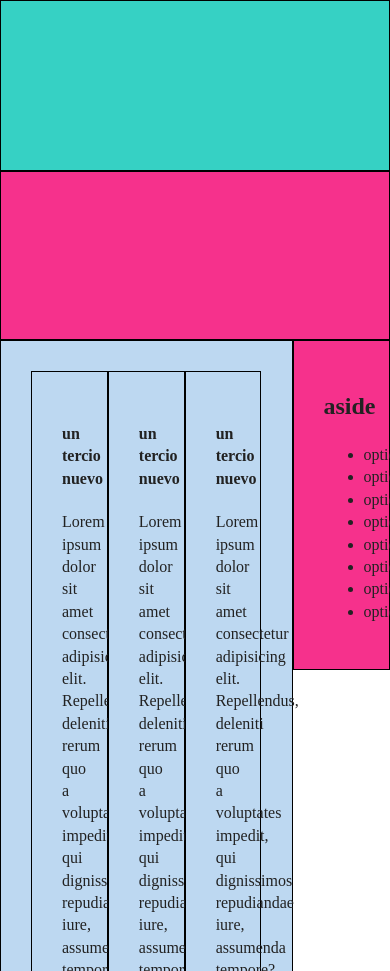
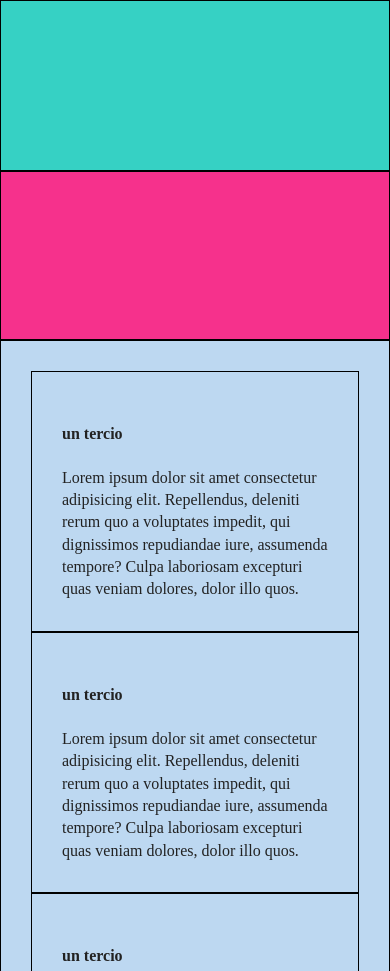
Before and after one commit to EmberVoid/gittest, a website: page index.html in a window 390 px wide. Shown: the top 971 px of the page. Drawn offline with nearby package versions, Linux system fonts and the light colour scheme.

Commit message:
Custom Queries

```diff
--- a/css/main.css
+++ b/css/main.css
@@ -108,9 +108,8 @@ textarea {
       background-color: var(--primary);
     }
 
-    p{
+    p {
       margin: 0;
-      width: 50%;
     }
 
     nav div div{
@@ -138,6 +137,11 @@ textarea {
 
     aside{
         background-color: var(--highlight);
+        text-align: center;
+    }
+
+    aside ul {
+        list-style-position: inside;
     }
 
     .border{
@@ -147,8 +151,8 @@ textarea {
 
     /*Queries*/
     .col {
+        float: left;
         padding: 30px;
-        float: left;
       }
 
       .col6 {
@@ -167,6 +171,13 @@ textarea {
         width: 75%;
       }
 
+      /* Media queries */
+      @media (max-width: 1200px) {
+          .col {
+              float: none;
+              width: 100%;
+            }
+        }
 
 
 
--- a/index.html
+++ b/index.html
@@ -39,21 +39,21 @@
         <div class="col col9 border">
           <div class="clearfix">
             <div class="col col4 border">
-              <h4>un tercio nuevo</h4>
+              <h4>un tercio</h4>
               <p>Lorem ipsum dolor sit amet consectetur adipisicing elit. Repellendus, deleniti rerum quo a voluptates impedit,
                 qui dignissimos repudiandae iure, assumenda tempore? Culpa laboriosam excepturi quas veniam dolores, dolor illo
                 quos.
               </p>
             </div>
             <div class="col col4 border">
-              <h4>un tercio nuevo</h4>
+              <h4>un tercio</h4>
               <p>Lorem ipsum dolor sit amet consectetur adipisicing elit. Repellendus, deleniti rerum quo a voluptates impedit,
                 qui dignissimos repudiandae iure, assumenda tempore? Culpa laboriosam excepturi quas veniam dolores, dolor illo
                 quos.
               </p>
             </div>
             <div class="col col4 border">
-              <h4>un tercio nuevo</h4>
+              <h4>un tercio</h4>
               <p>Lorem ipsum dolor sit amet consectetur adipisicing elit. Repellendus, deleniti rerum quo a voluptates impedit,
                 qui dignissimos repudiandae iure, assumenda tempore? Culpa laboriosam excepturi quas veniam dolores, dolor illo
                 quos.
```
